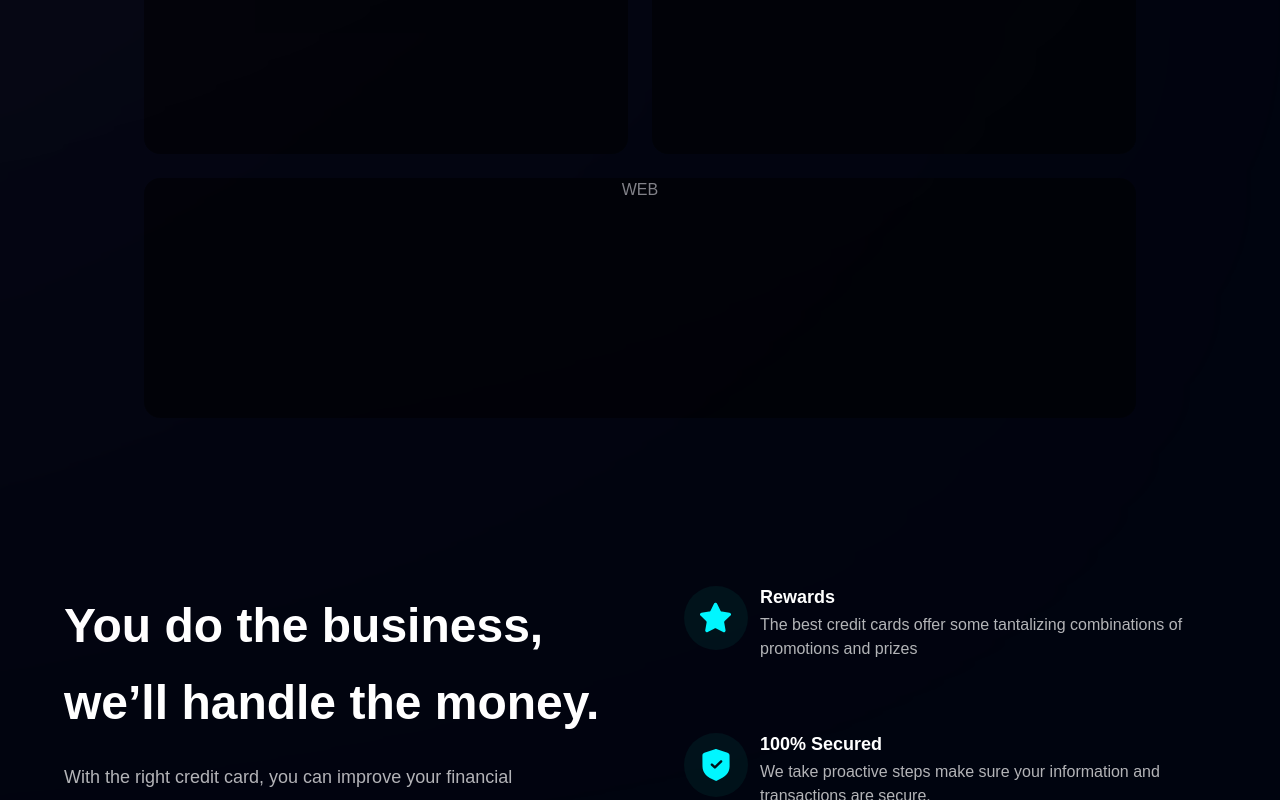
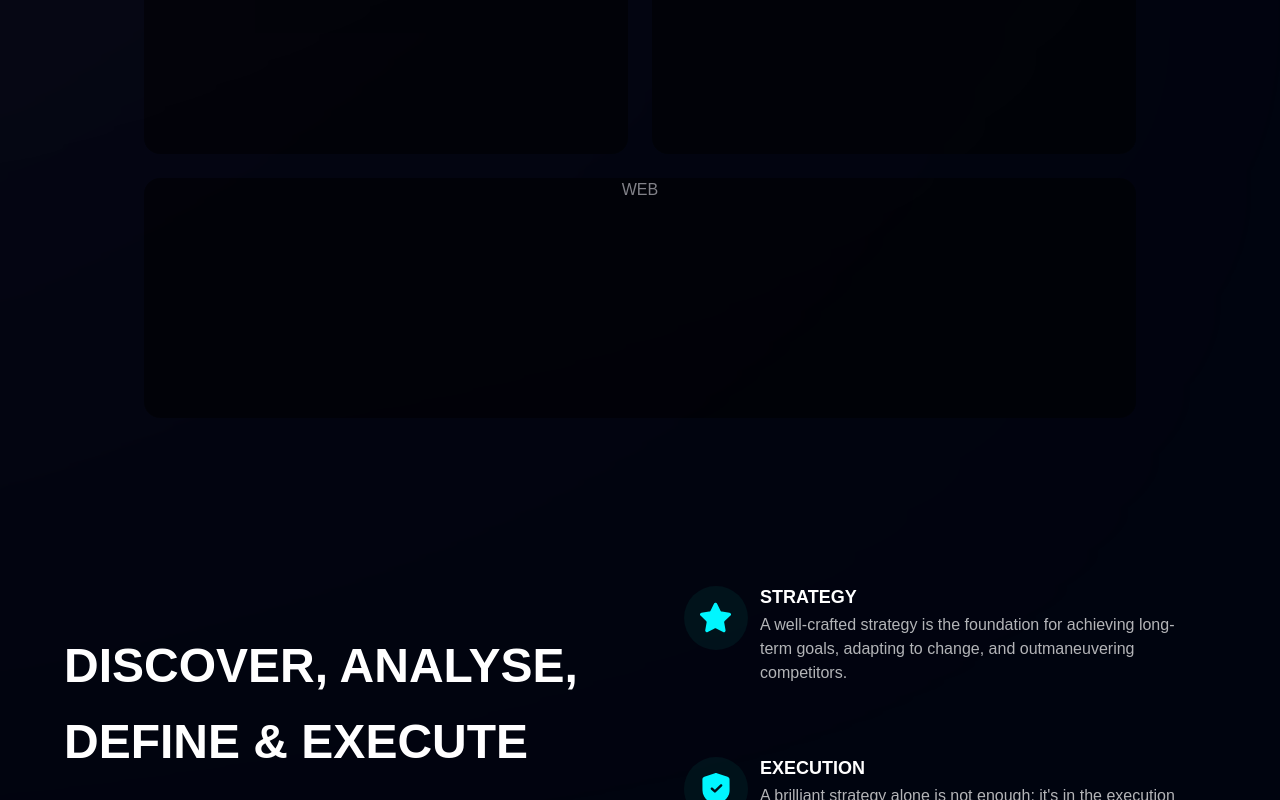
Before and after one commit to anujsb/21bubblesv2.0, a React (Vite) app: page / in a window 1280 px wide. Shown: the part 2000-2800 px from the top of the page. Built offline with nearby package versions, Linux system fonts and the light colour scheme; a web font is replaced by a local one.

Commit message:
business section

```diff
--- a/src/components/Business.jsx
+++ b/src/components/Business.jsx
@@ -3,8 +3,14 @@ import styles, { layout } from "../style";
 import Button from "./Button";
 
 const FeatureCard = ({ icon, title, content, index }) => (
-  <div className={`flex flex-row p-6 rounded-[20px] ${index !== features.length - 1 ? "mb-6" : "mb-0"} feature-card`}>
-    <div className={`w-[64px] h-[64px] rounded-full ${styles.flexCenter} bg-dimBlue`}>
+  <div
+    className={`flex flex-row p-6 rounded-[20px] ${
+      index !== features.length - 1 ? "mb-6" : "mb-0"
+    } feature-card`}
+  >
+    <div
+      className={`w-[64px] h-[64px] rounded-full ${styles.flexCenter} bg-dimBlue`}
+    >
       <img src={icon} alt="star" className="w-[50%] h-[50%] object-contain" />
     </div>
     <div className="flex-1 flex flex-col ml-3">
@@ -18,20 +24,21 @@ const FeatureCard = ({ icon, title, content, index }) => (
   </div>
 );
 
-const Business = () =>  (
-  <section id="features" className={layout.section}>
+const Business = () => (
+  <section id="features" className={`${layout.section} `}>
     <div className={layout.sectionInfo}>
       <h2 className={styles.heading2}>
-        You do the business, <br className="sm:block hidden" /> we’ll handle
-        the money.
+        DISCOVER, ANALYSE, DEFINE & EXECUTE
+
+        {/* <br className="sm:block hidden" /> we’ll handle
+        the money. */}
       </h2>
       <p className={`${styles.paragraph} max-w-[470px] mt-5`}>
-        With the right credit card, you can improve your financial life by
-        building credit, earning rewards and saving money. But with hundreds
-        of credit cards on the market.
+      we're not just problem- solvers; we're gap identifiers and solution creators. Our approach goes beyond addressing immediate challenges. We meticulously analyze your unique business landscape, pinpoint the gaps, and then craft tailor-made solutions. With us, you're not just resolving issues; you're future-proofing your success.
+
       </p>
 
-      <Button styles={`mt-10`} />
+      {/* <Button styles={`mt-10`} /> */}
     </div>
 
     <div className={`${layout.sectionImg} flex-col`}>
--- a/src/components/CardDeal.jsx
+++ b/src/components/CardDeal.jsx
@@ -4,7 +4,7 @@ import styles, { layout } from "../style";
 import Button from "./Button";
 
 const CardDeal = () => (
-  <div className="h-auto ">
+  <div className="h-auto z-[50]">
     <div className={layout.sectionInfo}>
 
       <h2 className={styles.heading2}>
--- a/src/constants/index.js
+++ b/src/constants/index.js
@@ -23,23 +23,23 @@ export const features = [
   {
     id: "feature-1",
     icon: star,
-    title: "Rewards",
+    title: "STRATEGY",
     content:
-      "The best credit cards offer some tantalizing combinations of promotions and prizes",
+      "A well-crafted strategy is the foundation for achieving long-term goals, adapting to change, and outmaneuvering competitors.",
   },
   {
     id: "feature-2",
     icon: shield,
-    title: "100% Secured",
+    title: "EXECUTION",
     content:
-      "We take proactive steps make sure your information and transactions are secure.",
+      "A brilliant strategy alone is not enough; it's in the execution that success is truly achieved. Execution demands discipline, commitment, and a relentless focus on the details.",
   },
   {
     id: "feature-3",
     icon: send,
-    title: "Balance Transfer",
+    title: "OPTIMIZATION",
     content:
-      "A balance transfer credit card can save you a lot of money in interest charges.",
+      "Optimization is the relentless pursuit of improvement, driven by data, analysis, and innovation. In business, optimization is the key to staying competitive and agile.",
   },
 ];
 
```
